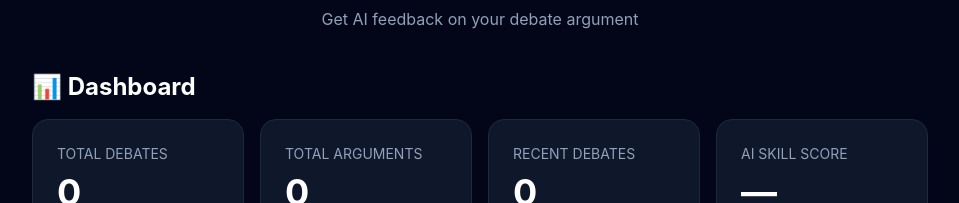
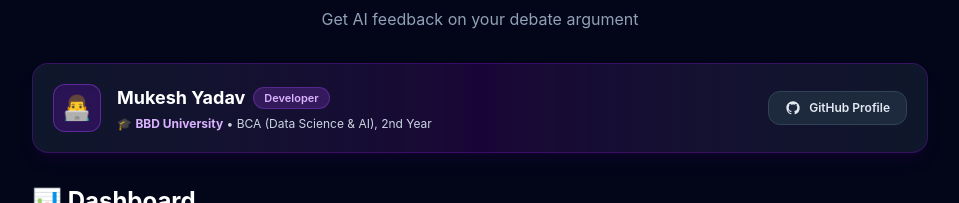
Before and after one commit to MukeshYadav0143/Debate-Assistant-AI, a React app in the folder frontend/: page / in a window 1280 px wide. Shown: the part 157-360 px from the top of the page, without its empty margins (160-1119 px from the left). Built offline with nearby package versions, Linux system fonts and the light colour scheme; no server answers; the HTML template or start-up script is replaced by a standard one.

Commit message:
Add prominent Developer Profile section in UI for Mukesh Yadav

```diff
--- a/frontend/src/App.jsx
+++ b/frontend/src/App.jsx
@@ -171,7 +171,7 @@ function App() {
     <div className="min-h-screen bg-slate-950 text-white px-4 py-10">
       <div className="max-w-4xl mx-auto">
         {/* Header */}
-        <div className="text-center mb-10">
+        <div className="text-center mb-8">
           <div className="text-5xl mb-4">🎯</div>
 
           <h1 className="text-4xl md:text-5xl font-bold">
@@ -181,6 +181,38 @@ function App() {
           <p className="text-slate-400 mt-3">
             Get AI feedback on your debate argument
           </p>
+        </div>
+
+        {/* Developer Profile Section */}
+        <div className="bg-gradient-to-r from-slate-900 via-purple-950/40 to-slate-900 border border-purple-800/40 rounded-2xl p-5 mb-8 flex flex-col sm:flex-row items-center justify-between gap-4 shadow-lg shadow-purple-950/20">
+          <div className="flex items-center gap-4">
+            <div className="w-12 h-12 rounded-xl bg-purple-600/20 border border-purple-500/40 flex items-center justify-center text-2xl shadow-inner shrink-0">
+              👨‍💻
+            </div>
+            <div>
+              <div className="flex items-center gap-2 flex-wrap">
+                <h3 className="font-bold text-white text-lg">Mukesh Yadav</h3>
+                <span className="text-[11px] font-semibold px-2.5 py-0.5 rounded-full bg-purple-500/20 text-purple-300 border border-purple-500/30">
+                  Developer
+                </span>
+              </div>
+              <p className="text-xs text-slate-300 mt-1">
+                🎓 <strong className="text-purple-300">BBD University</strong> • BCA (Data Science & AI), 2nd Year
+              </p>
+            </div>
+          </div>
+
+          <a
+            href="https://github.com/MukeshYadav0143"
+            target="_blank"
+            rel="noopener noreferrer"
+            className="inline-flex items-center gap-2 px-4 py-2 rounded-xl bg-slate-800 hover:bg-slate-700 text-slate-200 border border-slate-700 text-xs font-semibold transition shrink-0"
+          >
+            <svg className="w-4 h-4 fill-current" viewBox="0 0 24 24">
+              <path fillRule="evenodd" clipRule="evenodd" d="M12 2C6.477 2 2 6.484 2 12.017c0 4.425 2.865 8.18 6.839 9.504.5.092.682-.217.682-.483 0-.237-.008-.868-.013-1.703-2.782.605-3.369-1.343-3.369-1.343-.454-1.158-1.11-1.466-1.11-1.466-.908-.62.069-.608.069-.608 1.003.07 1.53 1.032 1.53 1.032.892 1.53 2.341 1.088 2.91.832.092-.647.35-1.088.636-1.338-2.22-.253-4.555-1.113-4.555-4.951 0-1.093.39-1.988 1.029-2.688-.103-.253-.446-1.272.098-2.65 0 0 .84-.27 2.75 1.026A9.564 9.564 0 0112 6.844c.85.004 1.705.115 2.504.337 1.909-1.296 2.747-1.027 2.747-1.027.546 1.379.202 2.398.1 2.651.64.7 1.028 1.595 1.028 2.688 0 3.848-2.339 4.695-4.566 4.943.359.309.678.92.678 1.855 0 1.338-.012 2.419-.012 2.747 0 .268.18.58.688.482A10.019 10.019 0 0022 12.017C22 6.484 17.522 2 12 2z"/>
+            </svg>
+            GitHub Profile
+          </a>
         </div>
 
         {/* Dashboard */}
```
